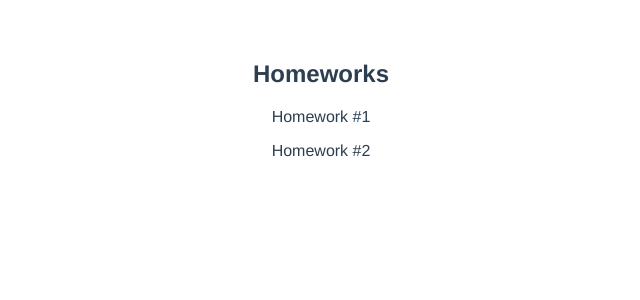
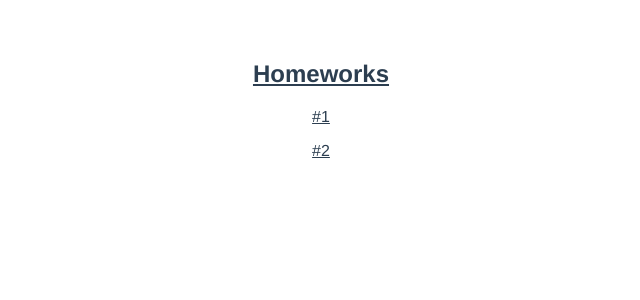
Before and after one commit to hanwong/hanwong_test, a Vue app: page / in a window 1280 px wide. Shown: the top 300 px of the page, without its empty margins (319-959 px from the left). Built offline with nearby package versions, Linux system fonts and the light colour scheme.

Commit message:
edit some style

```diff
--- a/src/App.vue
+++ b/src/App.vue
@@ -19,6 +19,9 @@ export default {
   color: #2c3e50;
   margin-top: 60px;
 }
+h2, p {
+  text-decoration: underline;
+}
 section {
   margin: 0 auto;
   width: 70%;
--- a/src/components/HelloWorld.vue
+++ b/src/components/HelloWorld.vue
@@ -1,12 +1,8 @@
 <template>
   <div class="hello">
     <h2>Homeworks</h2>
-      <router-link to="/one" tag="p">
-        Homework #1
-      </router-link>
-      <router-link to="/two" tag="p">
-        Homework #2
-      </router-link>
+      <router-link to="/one" tag="p">#1</router-link>
+      <router-link to="/two" tag="p">#2</router-link>
   </div>
 </template>
 
--- a/src/components/NumberOne.vue
+++ b/src/components/NumberOne.vue
@@ -26,6 +26,7 @@
           >
           <el-table-column
             type="index"
+            width="100"
             label="순서">
           </el-table-column>
           <el-table-column
@@ -33,6 +34,7 @@
             label="할 일">
           </el-table-column>
           <el-table-column
+            width="100"
             label="기능">
             <template slot-scope="scope">
               <el-button
```
